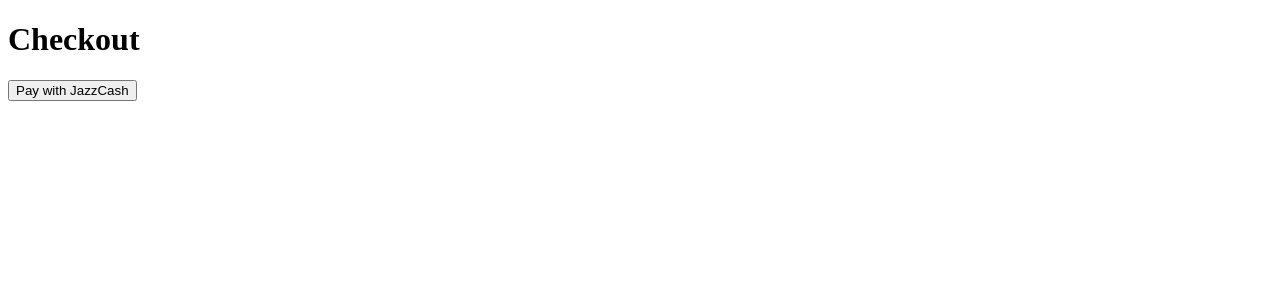
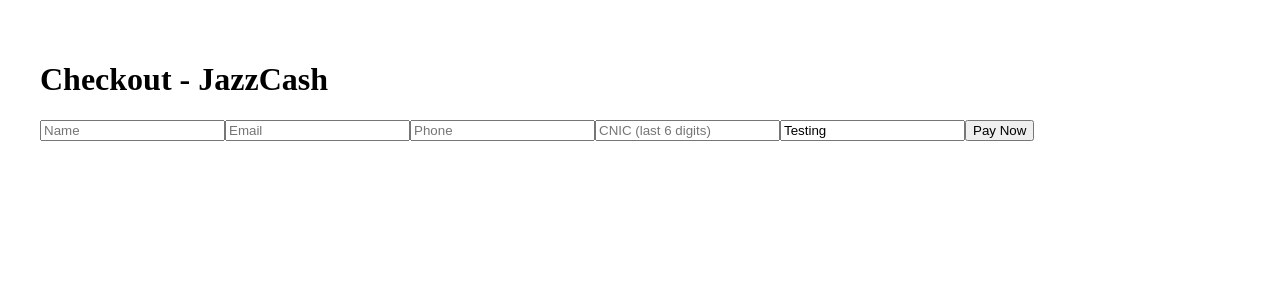
Before and after one commit to naspro-tech/naspro, a Next.js app: page /checkout in a window 1280 px wide. Shown: the top 300 px of the page. Built offline with nearby package versions, Linux system fonts and the light colour scheme.

Commit message:
Update checkout.js

```diff
--- a/pages/checkout.js
+++ b/pages/checkout.js
@@ -1,72 +1,149 @@
 // /pages/checkout.js
 import { useState } from "react";
+import { createHmac } from "crypto";
 
-export default function Checkout() {
-  const [loading, setLoading] = useState(false);
+// 🔥 Hardcoded JazzCash credentials (sandbox for testing)
+const MERCHANT_ID = "MC339532";
+const PASSWORD = "2282sxh9z8";
+const INTEGRITY_SALT = "1g90sz31w2"; // replace with your salt
+const JAZZCASH_URL =
+  "https://sandbox.jazzcash.com.pk/ApplicationAPI/API/2.0/Purchase/DoMWalletTransaction";
 
-  const handleCheckout = async () => {
-    setLoading(true);
+// Function to create SecureHash
+function createJazzCashHash(params) {
+  const keys = Object.keys(params)
+    .filter(
+      (k) =>
+        k.startsWith("pp_") &&
+        k !== "pp_SecureHash" &&
+        params[k] !== undefined &&
+        params[k] !== null &&
+        params[k] !== ""
+    )
+    .sort();
 
-    const txnDateTime = new Date()
+  const valuesString = keys.map((k) => params[k]).join("&");
+  const hashString = `${INTEGRITY_SALT}&${valuesString}`;
+
+  const hmac = createHmac("sha256", INTEGRITY_SALT);
+  hmac.update(hashString, "utf8");
+  return hmac.digest("hex").toUpperCase();
+}
+
+export default function CheckoutPage() {
+  const [form, setForm] = useState({
+    name: "",
+    email: "",
+    phone: "",
+    cnic: "",
+    description: "Testing",
+    amount: "3000000", // PKR 30,000.00
+  });
+
+  const [response, setResponse] = useState(null);
+
+  const handleChange = (e) =>
+    setForm({ ...form, [e.target.name]: e.target.value });
+
+  const handleSubmit = async (e) => {
+    e.preventDefault();
+
+    // Transaction date & expiry
+    const now = new Date();
+    const txnDateTime = now
       .toISOString()
-      .replace(/[-:T.Z]/g, "")
+      .replace(/[-T:.Z]/g, "")
       .slice(0, 14);
-    const expiryDateTime = new Date(Date.now() + 60 * 60 * 1000)
+    const expiryDateTime = new Date(now.getTime() + 24 * 60 * 60 * 1000)
       .toISOString()
-      .replace(/[-:T.Z]/g, "")
+      .replace(/[-T:.Z]/g, "")
       .slice(0, 14);
 
-    const body = {
-      amount: "3000000", // in paisa (PKR 30,000.00)
-      txnDateTime,
-      txnExpiryDateTime: expiryDateTime,
-      phone: "03123456789",
-      cnic: "345678",
-      billReference: "billRef123",
-      description: "Testing",
+    // Build payload
+    const payload = {
+      pp_Language: "EN",
+      pp_MerchantID: MERCHANT_ID,
+      pp_Password: PASSWORD,
+      pp_TxnRefNo: `T${Date.now()}`,
+      pp_Amount: form.amount,
+      pp_TxnCurrency: "PKR",
+      pp_TxnDateTime: txnDateTime,
+      pp_TxnExpiryDateTime: expiryDateTime,
+      pp_BillReference: "billRef123",
+      pp_Description: form.description,
+      pp_MobileNumber: form.phone,
+      pp_CNIC: form.cnic,
+      ppmpf_1: "",
+      ppmpf_2: "",
+      ppmpf_3: "",
+      ppmpf_4: "",
+      ppmpf_5: "",
+      DiscountProfileId: "",
     };
 
-    const res = await fetch("/api/checkout", {
-      method: "POST",
-      headers: { "Content-Type": "application/json" },
-      body: JSON.stringify(body),
-    });
+    payload.pp_SecureHash = createJazzCashHash(payload);
 
-    const result = await res.json();
-    setLoading(false);
-
-    if (result.success) {
-      const jazzcashUrl =
-        "https://payments.jazzcash.com.pk/CustomerPortal/transactionmanagement/merchantform/";
-      const form = document.createElement("form");
-      form.method = "POST";
-      form.action = jazzcashUrl;
-
-      Object.entries(result.payload).forEach(([key, value]) => {
-        const input = document.createElement("input");
-        input.type = "hidden";
-        input.name = key;
-        input.value = value ?? "";
-        form.appendChild(input);
+    try {
+      const res = await fetch(JAZZCASH_URL, {
+        method: "POST",
+        headers: { "Content-Type": "application/json" },
+        body: JSON.stringify(payload),
       });
 
-      document.body.appendChild(form);
-      form.submit();
-    } else {
-      alert("Payment initiation failed: " + result.error);
+      const data = await res.json();
+      setResponse(data);
+    } catch (err) {
+      setResponse({ error: err.message });
     }
   };
 
   return (
-    <div className="p-6">
-      <h1 className="text-xl font-bold mb-4">Checkout</h1>
-      <button
-        onClick={handleCheckout}
-        disabled={loading}
-        className="px-4 py-2 bg-purple-600 text-white rounded"
-      >
-        {loading ? "Processing..." : "Pay with JazzCash"}
-      </button>
+    <div style={{ padding: "2rem" }}>
+      <h1>Checkout - JazzCash</h1>
+      <form onSubmit={handleSubmit}>
+        <input
+          name="name"
+          placeholder="Name"
+          value={form.name}
+          onChange={handleChange}
+          required
+        />
+        <input
+          name="email"
+          type="email"
+          placeholder="Email"
+          value={form.email}
+          onChange={handleChange}
+          required
+        />
+        <input
+          name="phone"
+          placeholder="Phone"
+          value={form.phone}
+          onChange={handleChange}
+          required
+        />
+        <input
+          name="cnic"
+          placeholder="CNIC (last 6 digits)"
+          value={form.cnic}
+          onChange={handleChange}
+          required
+        />
+        <input
+          name="description"
+          placeholder="Description"
+          value={form.description}
+          onChange={handleChange}
+        />
+        <button type="submit">Pay Now</button>
+      </form>
+
+      {response && (
+        <pre style={{ marginTop: "1rem" }}>
+          {JSON.stringify(response, null, 2)}
+        </pre>
+      )}
     </div>
   );
-}
+            }
```
